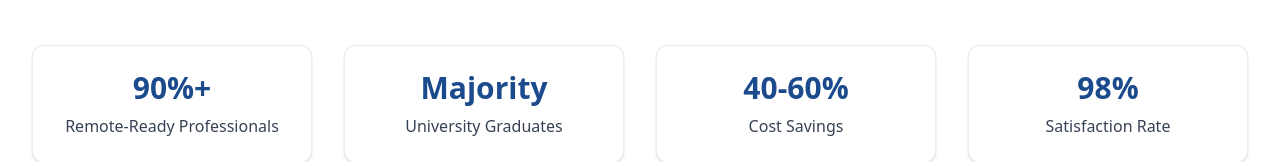
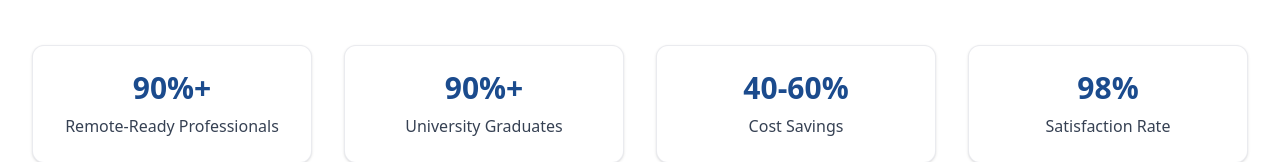
Before and after one commit to agencynebica-creator/nebica, a Next.js app: page /why-nepal in a window 1280 px wide. Shown: the part 459-621 px from the top of the page. Built offline with nearby package versions, Linux system fonts and the light colour scheme.

Commit message:
change value

```diff
--- a/src/pages/why-nepal.tsx
+++ b/src/pages/why-nepal.tsx
@@ -52,7 +52,7 @@ export default function WhyNepal() {
 
   const stats = [
     { label: 'Remote-Ready Professionals', value: '90%+' },
-        { label: 'University Graduates', value: 'Majority' },
+        { label: 'University Graduates', value: '90%+' },
     { label: 'Cost Savings', value: '40-60%' },
     { label: 'Satisfaction Rate', value: '98%' },
   ];
```
